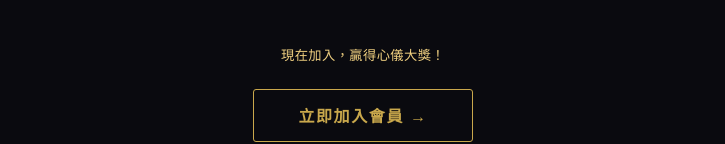
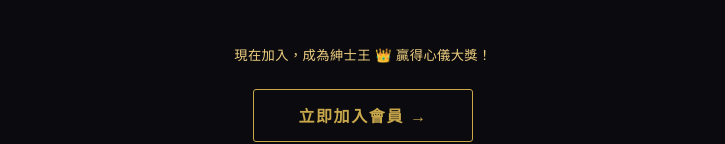
Before and after one commit to platinum-xcity/xcity-game, a plain HTML site: page index.html in a window 1280 px wide. Shown: the part 2347-2491 px from the top of the page, without its empty margins (277-1002 px from the left). Drawn offline with Linux system fonts and the light colour scheme.

```diff
--- a/index.html
+++ b/index.html
@@ -622,7 +622,7 @@ height="0" width="0" style="display:none;visibility:hidden"></iframe></noscript>
 </section>
 
 <div class="footer-cta">
-  <p>現在加入，贏得心儀大獎！</p>
+  <p>現在加入，成為紳士王 👑 贏得心儀大獎！</p>
   <a href="https://platinum-xcity.github.io/membership-pre-register/upgrade-steps/" target="_blank">立即加入會員 →</a>
 </div>
 
```
